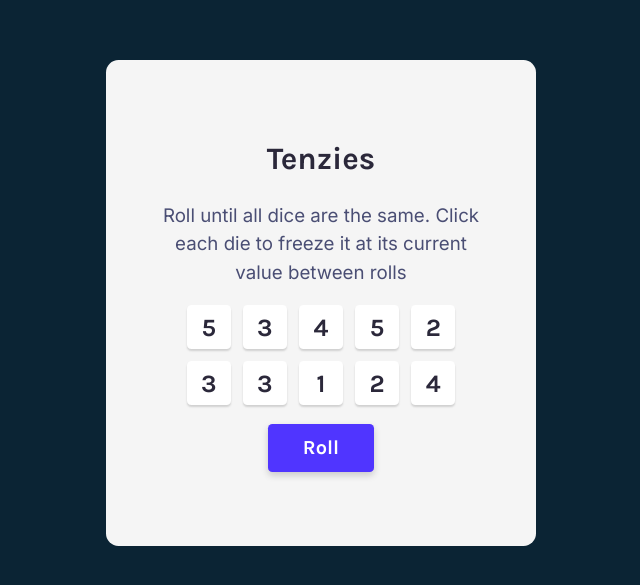
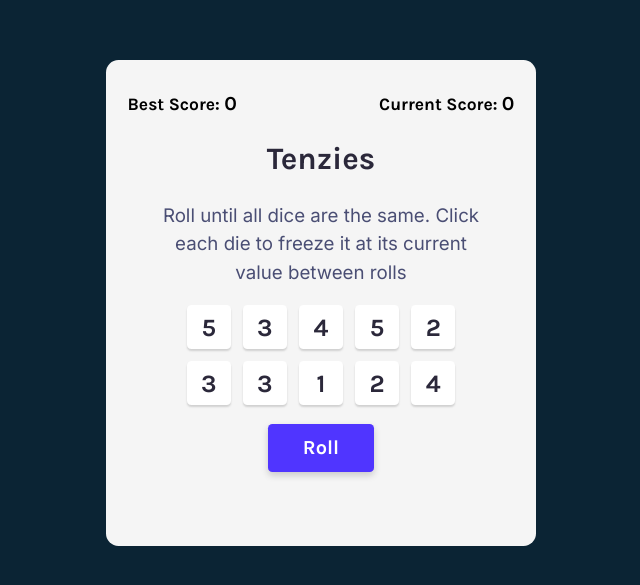
Before and after one commit to Daniel-Ezekiel/tenzies, a React (Vite) app: page / in a window 1280 px wide. Shown: the part 105-690 px from the top of the page, without its empty margins (319-959 px from the left). Built offline with nearby package versions, Linux system fonts and the light colour scheme.

Commit message:
feat: current score count implemented

```diff
--- a/src/App.css
+++ b/src/App.css
@@ -18,10 +18,34 @@
   display: flex;
   justify-content: center;
   align-items: center;
+
+  position: relative;
 }
 
 canvas {
   width: 100%;
+}
+
+.best--score {
+  position: absolute;
+  top: 1.2rem;
+  left: 1.7rem;
+}
+
+.current--score {
+  position: absolute;
+  top: 1.2rem;
+  right: 1.7rem;
+}
+
+.best--score,
+.current--score {
+  font-size: 1.4rem;
+}
+
+.best--score span,
+.current--score span {
+  font-size: 1.6rem;
 }
 
 .game--container {
--- a/src/App.jsx
+++ b/src/App.jsx
@@ -1,10 +1,15 @@
 import { useEffect, useState } from "react";
 import { nanoid } from "nanoid";
 import Die from "./components/Die";
+import Score from "./components/Score";
 import Confetti from "react-confetti";
 import "./App.css";
 
 const App = () => {
+  const [scoreVal, setScoreVal] = useState(0);
+  const [bestVal, setBestVal] = useState(
+    localStorage.getItem("bestValue") || 0
+  );
   const [dice, setDice] = useState(() => diceInit());
   const [chosenVal, setChosenVal] = useState(() => "");
   const [tenzies, setTenzies] = useState(false);
@@ -59,9 +64,12 @@ const App = () => {
         return die.isHeld ? die : { ...die, rollValue: rollDie() };
       })
     );
+
+    setScoreVal((prevVal) => (prevVal = prevVal + 1));
   }
 
   function resetGame() {
+    setScoreVal(0);
     setDice(diceInit());
     setChosenVal("");
     setTenzies(false);
@@ -73,25 +81,34 @@ const App = () => {
   }, [dice]);
 
   return (
-    <div className="App">
+    <>
       {tenzies && <Confetti />}
-      <div className="game--container">
-        <h1 className="game--title">Tenzies</h1>
-        <p className="game--instructions">
+      <div className='App'>
+        <Score className='best--score' title='Best Score' value={bestVal} />
+        <Score
+          className='current--score'
+          title='Current Score'
+          value={scoreVal}
+        />
+
+        <div className='game--container'>
+          <h1 className='game--title'>Tenzies</h1>
+          <p className='game--instructions'>
             Roll until all dice are the same. Click each die to freeze it at its
             current value between rolls
           </p>
 
-        <div className="dice--container">{allDies}</div>
+          <div className='dice--container'>{allDies}</div>
 
           <button
-          className="btn__game-action"
+            className='btn__game-action'
             onClick={!tenzies ? rollAll : resetGame}
           >
             {!tenzies ? "Roll" : "Reset Game"}
           </button>
         </div>
       </div>
+    </>
   );
 };
 
--- /dev/null
+++ b/src/components/Score.jsx
@@ -0,0 +1,11 @@
+const Score = ({ className, title, value }) => {
+  return (
+    <div className={className}>
+      <p className='score--title'>
+        {title}: <span className='score--value'>{value}</span>
+      </p>
+    </div>
+  );
+};
+
+export default Score;
```
Lines whose indentation alone changed are shown as unchanged.
